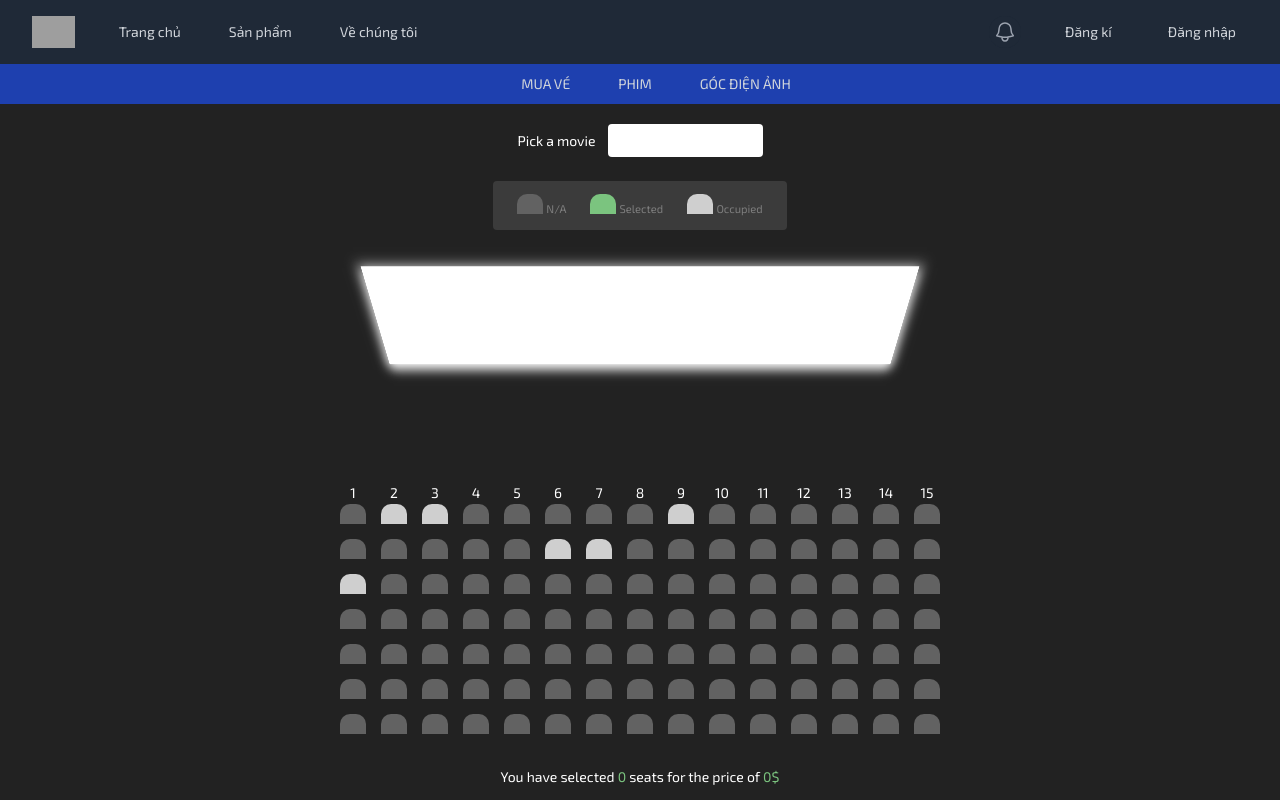
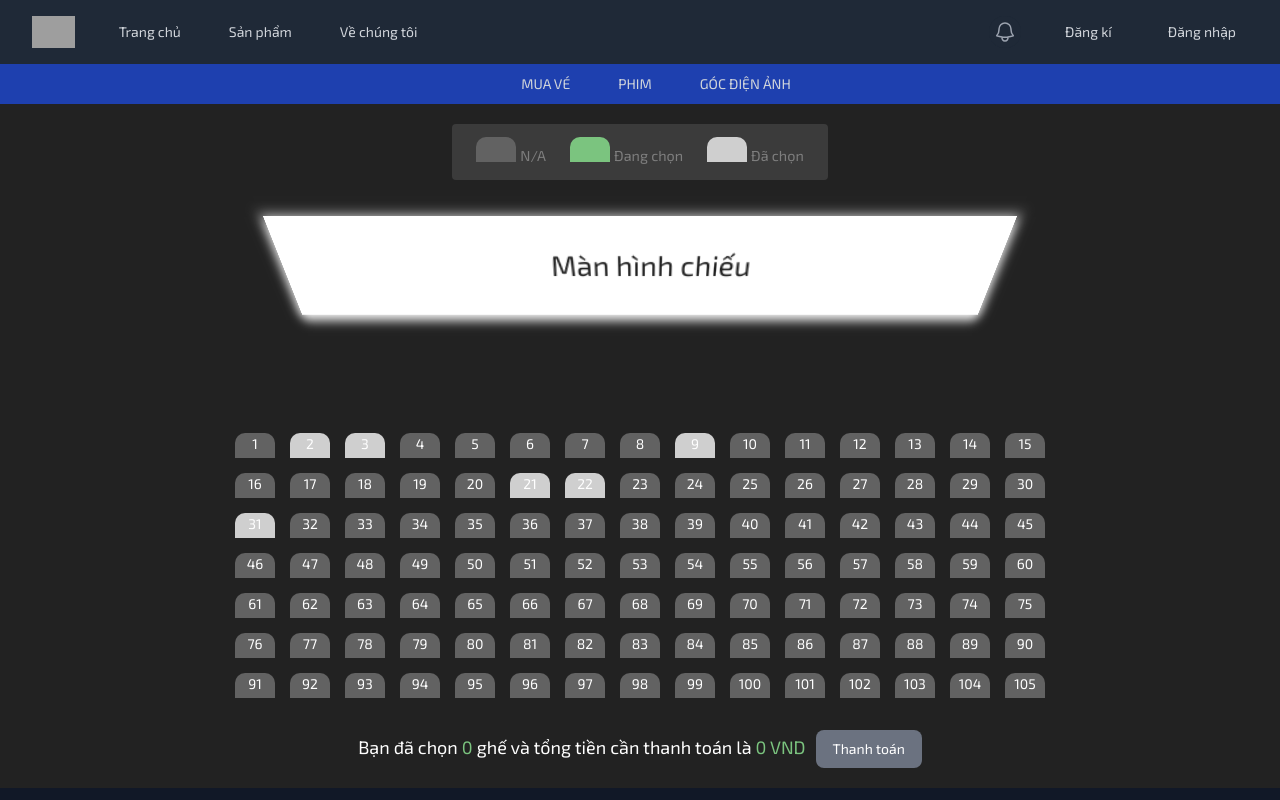
Before and after one commit to dobfood/FE-cinema, a React (Create React App) app: page /mua-ve/chon-ghe in a window 1280 px wide. Shown: the top 800 px of the page. Built offline with nearby package versions, Linux system fonts and the light colour scheme; grey boxes are pictures that could not be loaded; what tw-elements would draw is missing.

Commit message:
doing booking seat

```diff
--- a/src/App.js
+++ b/src/App.js
@@ -11,9 +11,9 @@ function App() {
     <>
       <Routes>
         <Route path="/" element={<Master />}>
-          <Route path="/register" element={<Registration />} />
+          <Route path="/dang-ky" element={<Registration />} />
           <Route path="" element={<Sidebar />} />
-          <Route path="/login" element={<Login />} />
+          <Route path="/dang-nhap" element={<Login />} />
           <Route path="/mua-ve/chon-ghe" element={<Seat />} />
         </Route>
       </Routes>
--- a/src/component/header/header.jsx
+++ b/src/component/header/header.jsx
@@ -159,7 +159,7 @@ export default function Header() {
                 <div className="hidden sm:ml-6 sm:block">
                   <div className="flex space-x-4">
                     <Link
-                      to="/register"
+                      to="/dang-ky"
                       className={HomeCss(
                         current
                           ? "bg-gray-900 text-white"
@@ -176,7 +176,7 @@ export default function Header() {
                 <div className="hidden sm:ml-6 sm:block">
                   <div className="flex space-x-4">
                     <Link
-                      to="/login"
+                      to="/dang-nhap"
                       className={HomeCss(
                         current
                           ? "bg-gray-900 text-white"
--- a/src/component/login/login.jsx
+++ b/src/component/login/login.jsx
@@ -135,7 +135,7 @@ export default function Login() {
                 {" "}
                 Bạn chưa có tài khoản?{" "}
                 <a
-                  href="/register"
+                  href="/dang-ky"
                   className="font-medium text-purple-600 hover:underline"
                 >
                   Đăng ký
--- a/src/component/register/register.jsx
+++ b/src/component/register/register.jsx
@@ -50,7 +50,7 @@ export default function Registration() {
           .then((res) => {
             console.log(res);
             if (res.data.success == true) {
-              navigate("/login");
+              navigate("/dang-nhap");
             }
           })
           .catch((e) => setExistedEmail("Email đã tồn tại!"));
--- a/src/component/seat/seat.css
+++ b/src/component/seat/seat.css
@@ -74,10 +74,26 @@ body {
   box-shadow: 0 3px 10px 2px;
 }
 
+.Cinema .screen .text {
+  color: #222222;
+  transform: rotateX(-30deg) scale(1.1);
+  font-size: x-large;
+  width: 200px;
+  position: absolute;
+  top: 50%;
+  left: 50%;
+  margin: -20px 0px 0px -90px;
+}
+
 .Cinema .seats {
   display: grid;
   grid-gap: 15px;
   grid-template-columns: repeat(15, min-content);
+  align-items: center;
+  margin-bottom: 15;
+}
+.Cinema .alphabets {
+  display: grid;
   align-items: center;
   margin-bottom: 15;
 }
@@ -127,12 +143,11 @@ body {
 .seat {
   display: inline-block;
   background: #626262;
-  width: 26px;
-  height: 20px;
+  width: 40px;
+  height: 25px;
   border-top-left-radius: 10px;
   border-top-right-radius: 10px;
   transition: transform 0.3s ease-in-out;
-
   position: relative;
   top: 1px;
 }
@@ -152,3 +167,6 @@ body {
 .info .total {
   color: #7bc47f;
 }
+.ShowCase {
+  font-size: large;
+}
--- a/src/component/seat/seat.jsx
+++ b/src/component/seat/seat.jsx
@@ -7,11 +7,12 @@
 import "./seat.css";
 import React, { useState } from "react";
 import clsx from "clsx";
+import { Link } from "react-router-dom";
 
 const movies = [
   {
     name: "Avenger",
-    price: 10,
+    price: 70,
     occupied: [20, 21, 30, 1, 2, 8],
   },
   {
@@ -36,73 +37,7 @@ const seats = Array.from({ length: 21 * 5 }, (_, i) => i);
 export default function Seat() {
   const [selectedMovie, setSelectedMovie] = useState(movies[0]);
   const [selectedSeats, setSelectedSeats] = useState([]);
-
-  return (
-    <div className="App">
-      <Movies
-        movie={selectedMovie}
-        onChange={(movie) => {
-          setSelectedSeats([]);
-          setSelectedMovie(movie);
-        }}
-      />
-      <ShowCase />
-      <Cinema
-        movie={selectedMovie}
-        selectedSeats={selectedSeats}
-        onSelectedSeatsChange={(selectedSeats) =>
-          setSelectedSeats(selectedSeats)
-        }
-      />
-
-      <p className="info" style={{ marginBottom: 20 }}>
-        You have selected <span className="count">{selectedSeats.length}</span>{" "}
-        seats for the price of{" "}
-        <span className="total">
-          {selectedSeats.length * selectedMovie.price}$
-        </span>
-      </p>
-    </div>
-  );
-}
-
-function Movies({ movie, onChange }) {
-  return (
-    <div className="Movies">
-      <label htmlFor="movie">Pick a movie</label>
-      <select
-        id="movie"
-        value={movie.name}
-        onChange={(e) => {
-          onChange(movies.find((movie) => movie.name === e.target.value));
-        }}
-      >
-        {movies.map((movie) => (
-          <option key={movie.name} value={movie.name}>
-            {movie.name} (${movie.price})
-          </option>
-        ))}
-      </select>
-    </div>
-  );
-}
-
-function ShowCase() {
-  return (
-    <ul className="ShowCase">
-      <li>
-        <span className="seat" /> <small>N/A</small>
-      </li>
-      <li>
-        <span className="seat selected" /> <small>Selected</small>
-      </li>
-      <li>
-        <span className="seat occupied" /> <small>Occupied</small>
-      </li>
-    </ul>
-  );
-}
-
+  const [isSelectedSeat, setIsSelectedSeat] = useState(false);
   function Cinema({ movie, selectedSeats, onSelectedSeatsChange }) {
     function handleSelectedState(seat) {
       const isSelected = selectedSeats.includes(seat);
@@ -110,28 +45,23 @@ function Cinema({ movie, selectedSeats, onSelectedSeatsChange }) {
         onSelectedSeatsChange(
           selectedSeats.filter((selectedSeat) => selectedSeat !== seat)
         );
+        setIsSelectedSeat(false);
       } else {
         onSelectedSeatsChange([...selectedSeats, seat]);
+        setIsSelectedSeat(true);
       }
     }
-  const digits = [1, 2, 3, 4, 5, 6, 7, 8, 9, 10, 11, 12, 13, 14];
-  const alphabets = ["A", "B", "C", "D", "E", "G"];
 
     return (
       <div className="Cinema">
-      <div className="screen" />
-
+        <div className="screen">
+          <span className="text">Màn hình chiếu</span>
+        </div>
         <div className="seats">
           {seats.map((seat, key) => {
             const isSelected = selectedSeats.includes(seat);
             const isOccupied = movie.occupied.includes(seat);
             return (
-            <div>
-              {key <= 14 ? (
-                <span style={{ marginBlock: 10 }}>{key + 1}</span>
-              ) : (
-                ""
-              )}
               <div>
                 <span
                   tabIndex="0"
@@ -151,8 +81,9 @@ function Cinema({ movie, selectedSeats, onSelectedSeatsChange }) {
                           }
                         }
                   }
-                />
-              </div>
+                >
+                  {key + 1}
+                </span>
               </div>
             );
           })}
@@ -160,3 +91,88 @@ function Cinema({ movie, selectedSeats, onSelectedSeatsChange }) {
       </div>
     );
   }
+  return (
+    <div className="App">
+      {/* <Movies
+        movie={selectedMovie}
+        onChange={(movie) => {
+          setSelectedSeats([]);
+          setSelectedMovie(movie);
+        }}
+      /> */}
+      <ShowCase />
+      <Cinema
+        movie={selectedMovie}
+        selectedSeats={selectedSeats}
+        onSelectedSeatsChange={(selectedSeats) =>
+          setSelectedSeats(selectedSeats)
+        }
+      />
+
+      <p className="info text-lg" style={{ marginBottom: 20 }}>
+        Bạn đã chọn <span className="count">{selectedSeats.length}</span> ghế và
+        tổng tiền cần thanh toán là{" "}
+        <span className="total ">
+          {selectedSeats.length * selectedMovie.price }{isSelectedSeat ? '.000':''} VND
+        </span>
+        {isSelectedSeat ? (
+          <Link to='/mua-ve/thanh-toan'>
+            <button
+            style={{ marginLeft: 10 }}
+            type="button"
+            className="text-lg bg-green-600 hover:bg-green-600 py-2 px-4 text-sm font-medium text-white border border-transparent rounded-lg focus:outline-none"
+          >
+            Thanh toán
+          </button>
+          </Link>
+        ) : (
+          <button
+            style={{ marginLeft: 10 }}
+            disabled
+            type="button"
+            className="text-lg bg-gray-500  py-2 px-4 text-sm font-medium text-white border border-transparent rounded-lg focus:outline-none"
+          >
+           Thanh toán
+          </button>
+        )}
+      </p>
+    </div>
+  );
+}
+
+// function Movies({ movie, onChange }) {
+//   return (
+//     <div className="Movies">
+//       <label htmlFor="movie">Pick a movie</label>
+//       <select
+//         id="movie"
+//         value={movie.name}
+//         onChange={(e) => {
+//           onChange(movies.find((movie) => movie.name === e.target.value));
+//         }}
+//       >
+//         {movies.map((movie) => (
+//           <option key={movie.name} value={movie.name}>
+//             {movie.name} (${movie.price})
+//           </option>
+//         ))}
+//       </select>
+//     </div>
+//   );
+// }
+
+function ShowCase() {
+  return (
+    <ul className="ShowCase">
+      <li>
+        <span className="seat" /> <small>N/A</small>
+      </li>
+      <li>
+        <span className="seat selected" /> <small>Đang chọn</small>
+      </li>
+      <li>
+        <span className="seat occupied" /> <small>Đã chọn</small>
+      </li>
+    </ul>
+  );
+}
```
Lines whose indentation alone changed are shown as unchanged.
